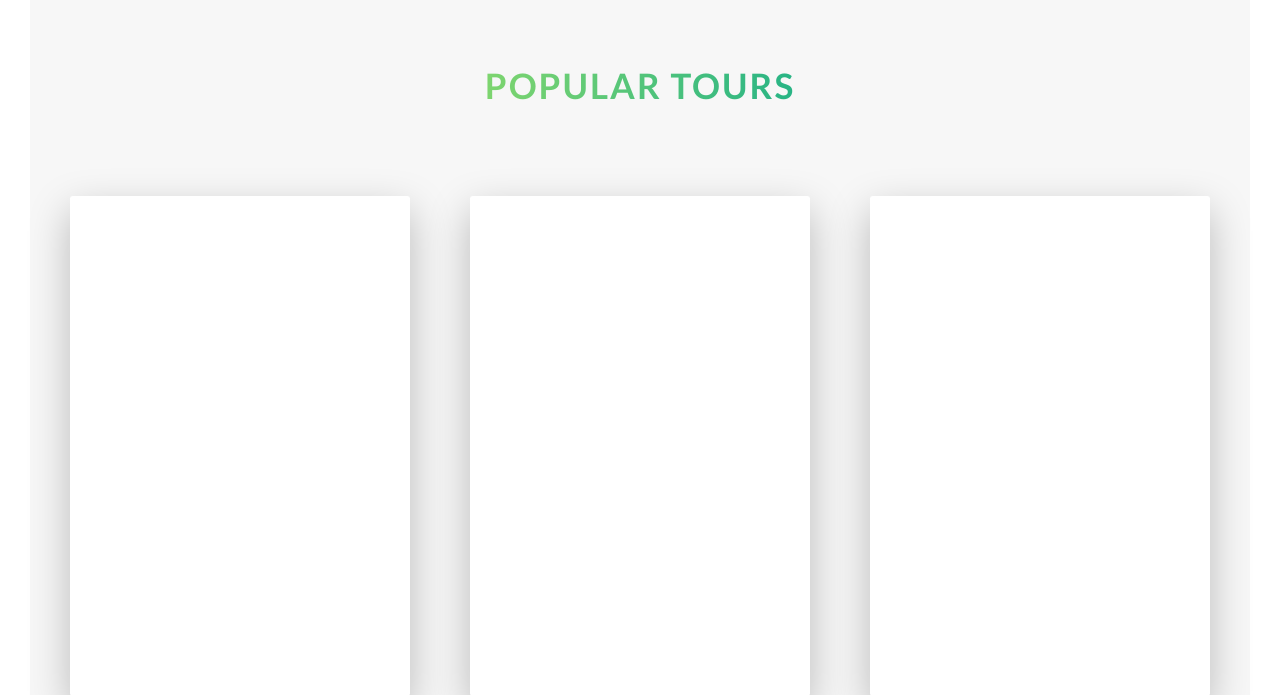
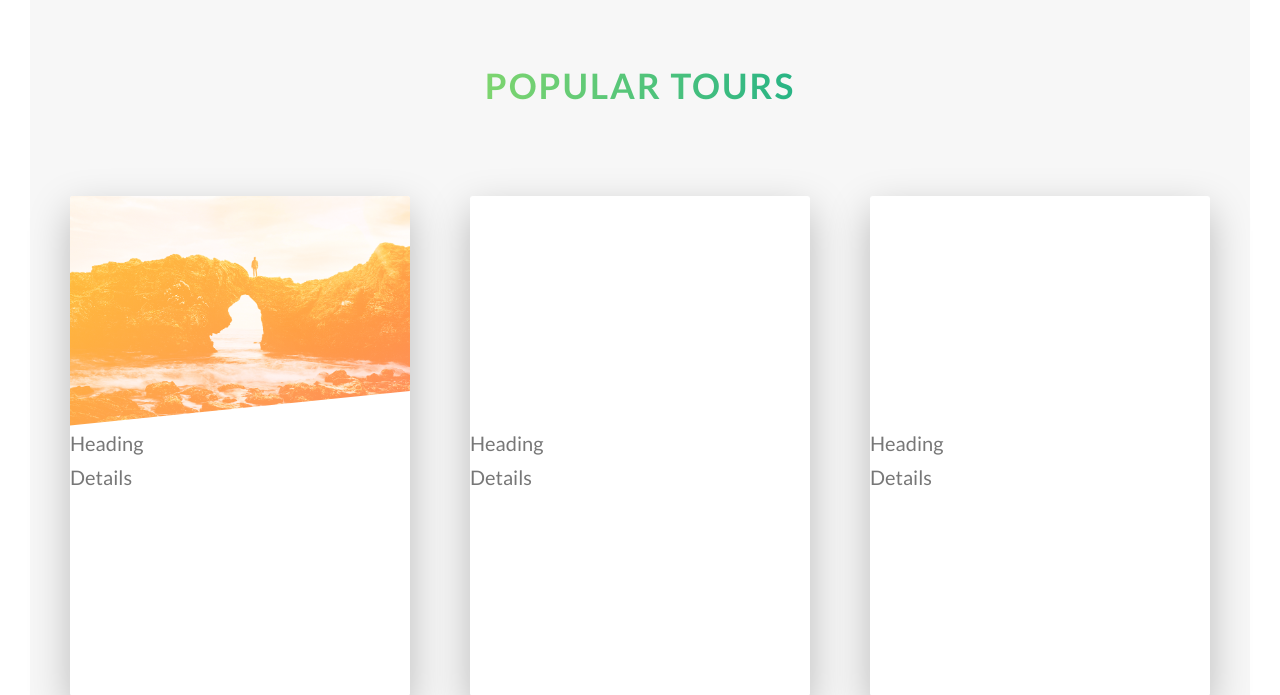
Before and after one commit to SparksFullStack/naturelust, a PHP site: page /index.html in a window 1280 px wide. Shown: the part 2280-2975 px from the top of the page. Run offline with PHP 8.4, Linux system fonts and the light colour scheme.

Commit message:
added background image with a blend effect on the card; updated clip-paths to work on multiple browsers via webkit

```diff
--- a/css/style.css
+++ b/css/style.css
@@ -240,7 +240,6 @@ body {
   height: 50rem; }
   .card__side {
     background-color: orangered;
-    color: #fff;
     font-size: 2rem;
     height: 50rem;
     transition: all 0.8s ease;
@@ -250,6 +249,7 @@ body {
     width: 100%;
     backface-visibility: hidden;
     border-radius: 3px;
+    overflow: hidden;
     box-shadow: 0 1.5rem 4rem rgba(0, 0, 0, 0.25); }
     .card__side--front {
       background-color: #fff; }
@@ -265,6 +265,14 @@ body {
     transform: rotateY(-180deg); }
   .card:hover .card__side--back {
     transform: rotateY(0); }
+  .card__picture {
+    background-size: cover;
+    height: 23rem;
+    background-blend-mode: screen;
+    -webkit-clip-path: polygon(0 0, 100% 0, 100% 85%, 0 100%);
+    clip-path: polygon(0 0, 100% 0, 100% 85%, 0 100%); }
+    .card__picture--1 {
+      background-image: linear-gradient(to right bottom, #ffb900, #ff7730), url(../img/nat-5.jpg); }
 
 /* Main Header */
 .header {
@@ -272,6 +280,7 @@ body {
   background-image: linear-gradient(to right, rgba(30, 144, 255, 0.8), rgba(40, 180, 133, 0.9)), url(../img/hero.jpg);
   background-size: cover;
   background-position: top;
+  -webkit-clip-path: polygon(0 0, 100% 0, 100% 75vh, 0 100%);
   clip-path: polygon(0 0, 100% 0, 100% 75vh, 0 100%);
   position: relative; }
   .header__logo-box {
--- a/index.html
+++ b/index.html
@@ -106,7 +106,17 @@
                     <div class="col-1-of-3">
                         <div class="card">
                             <div class="card__side card__side--front card__side--front-1">
-                                Front
+                                <div class="card__picture card__picture--1">
+
+                                </div>
+
+                                <div class="card__heading">
+                                    Heading
+                                </div>
+
+                                <div class="card__details">
+                                    Details
+                                </div>
                             </div>
                             <div class="card__side card__side--back card__side--back-1">
                                 Back
@@ -116,7 +126,17 @@
                     <div class="col-1-of-3">
                         <div class="card">
                             <div class="card__side card__side--front card__side--front-2">
-                                Front
+                                <div class="card__picture card__picture--2">
+
+                                </div>
+
+                                <div class="card__heading">
+                                    Heading
+                                </div>
+
+                                <div class="card__details">
+                                    Details
+                                </div>
                             </div>
                             <div class="card__side card__side--back card__side--back-2">
                                 Back
@@ -126,7 +146,17 @@
                     <div class="col-1-of-3">
                         <div class="card">
                             <div class="card__side card__side--front card__side--front-3">
-                                Front
+                                <div class="card__picture card__picture--3">
+
+                                </div>
+
+                                <div class="card__heading">
+                                    Heading
+                                </div>
+
+                                <div class="card__details">
+                                    Details
+                                </div>
                             </div>
                             <div class="card__side card__side--back card__side--back-3">
                                 Back
--- a/sass/components/_card.scss
+++ b/sass/components/_card.scss
@@ -7,7 +7,6 @@
 
     &__side {
         background-color: orangered;
-        color: #fff;
         font-size: 2rem;
         height: 50rem;
         transition: all 0.8s ease;
@@ -17,6 +16,7 @@
         width: 100%;
         backface-visibility: hidden;
         border-radius: 3px;
+        overflow: hidden;
         box-shadow: 0 1.5rem 4rem $box-shadow-style;
 
         &--front {
@@ -48,4 +48,20 @@
     &:hover &__side--back {
         transform: rotateY(0);
     }
+
+
+    // Front Card Styles
+    &__picture {
+        background-size: cover;
+        height: 23rem;
+        background-blend-mode: screen;
+        -webkit-clip-path: polygon(0 0, 100% 0, 100% 85%, 0 100%);
+        clip-path: polygon(0 0, 100% 0, 100% 85%, 0 100%);
+
+        &--1 {
+            background-image:
+                linear-gradient(to right bottom, $color-secondary-light, $color-secondary-dark),
+                url(../img/nat-5.jpg);
+        }
+    }
 }
--- a/sass/layout/_header.scss
+++ b/sass/layout/_header.scss
@@ -8,6 +8,7 @@
         url(../img/hero.jpg);
     background-size: cover;
     background-position: top;
+    -webkit-clip-path: polygon(0 0, 100% 0, 100% 75vh, 0 100%);
     clip-path: polygon(0 0, 100% 0, 100% 75vh, 0 100%);
     position: relative;
 
```
